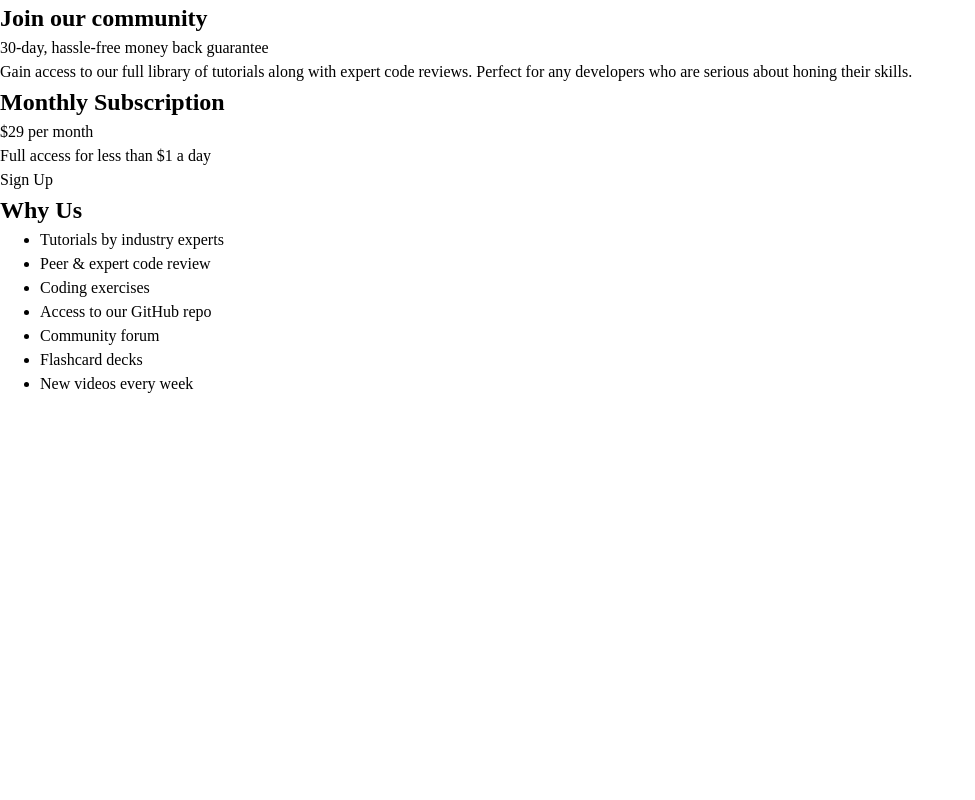
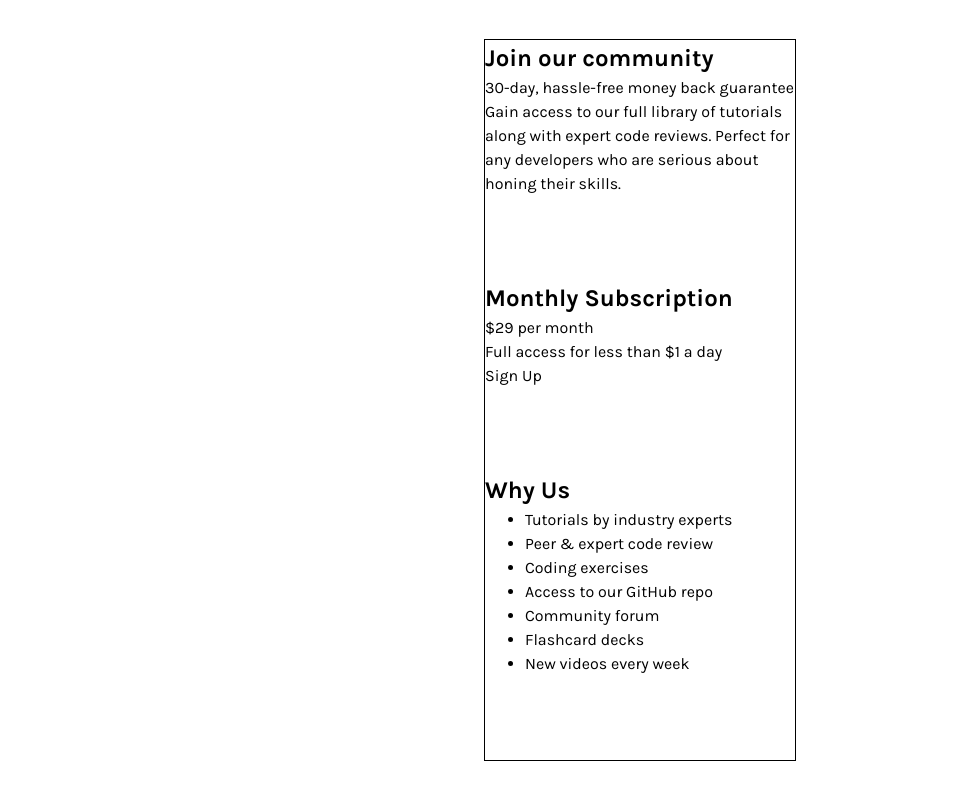
Before and after one commit to mrcordova/single-price-grid-component, a plain HTML site: page index.html in a window 1280 px wide. Shown: the whole page, without its empty margins (0-975 px from the left). Drawn offline with Linux system fonts and the light colour scheme.

Commit message:
add css for main content

```diff
--- a/css/style.css
+++ b/css/style.css
@@ -0,0 +1,36 @@
+
+:root {
+    --cyan: hsl(179, 62%, 43%);
+    --bright-yellow: hsl(71, 73%, 54%);
+    --light-gray: hsl(204, 43%, 93%);
+    --grayish-blue: hsl(218, 22%, 67%);
+}
+.karla-400{
+    font-family: "Karla", sans-serif;
+    font-optical-sizing: auto;
+    font-weight: 400;
+    font-style: normal;
+}
+.karla-700{
+    font-family: "Karla", sans-serif;
+    font-optical-sizing: auto;
+    font-weight: 700;
+    font-style: normal;
+}
+
+html, body {
+    height: 100%;
+}
+
+body {
+    display: grid;
+    place-content: center;
+}
+
+.content {
+    display: flex;
+    flex-wrap: wrap;
+    inline-size: 19.5rem;
+    block-size: 45.18rem;
+    border: 1px solid black;
+}
--- a/index.html
+++ b/index.html
@@ -7,6 +7,10 @@
   <link rel="icon" type="image/png" sizes="32x32" href="./images/favicon-32x32.png">
   <link rel="stylesheet" href="css/reset.css">
   <link rel="stylesheet" href="css/style.css">
+  <link rel="preconnect" href="https://fonts.googleapis.com">
+  <link rel="preconnect" href="https://fonts.gstatic.com" crossorigin>
+  <link href="https://fonts.googleapis.com/css2?family=Karla:ital,wght@0,200..800;1,200..800&display=swap"
+    rel="stylesheet">
 
   <title>Frontend Mentor | Single Price Grid Component</title>
 
@@ -16,9 +20,9 @@
     .attribution a { color: hsl(228, 45%, 44%); }
   </style>
 </head>
-<body>
-  <main>
-    <section>
+<body class="karla-400">
+  <main class="content">
+    <section class="intro-con">
       <h1>
         Join our community
       </h1>
@@ -30,7 +34,7 @@
           Perfect for any developers who are serious about honing their skills.
       </p>
     </section>
-    <section>
+    <section class="sign-up-con">
       <h2>
         Monthly Subscription
       </h2>
@@ -44,7 +48,7 @@
         Sign Up
       </button>
     </section>
-    <section>
+    <section class="why-us-con">
       <h2>
         Why Us
       </h2>
```
